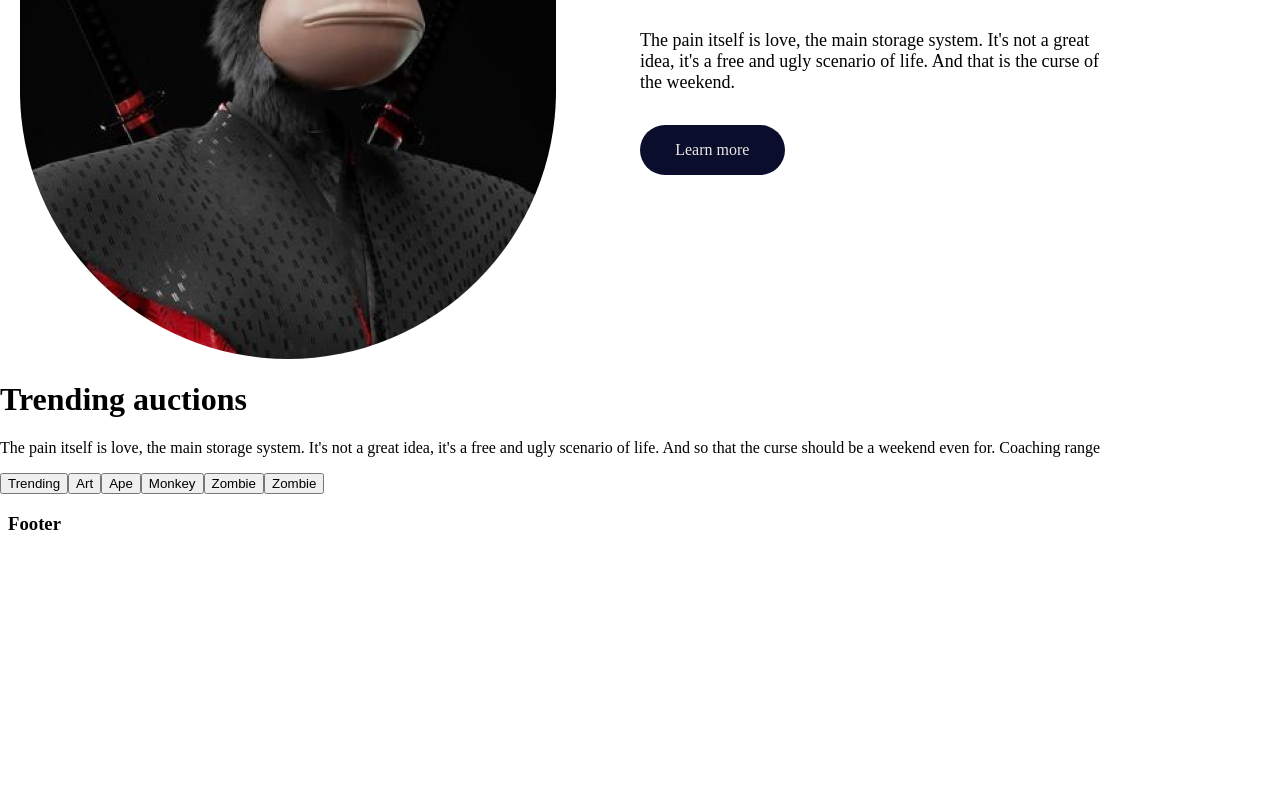
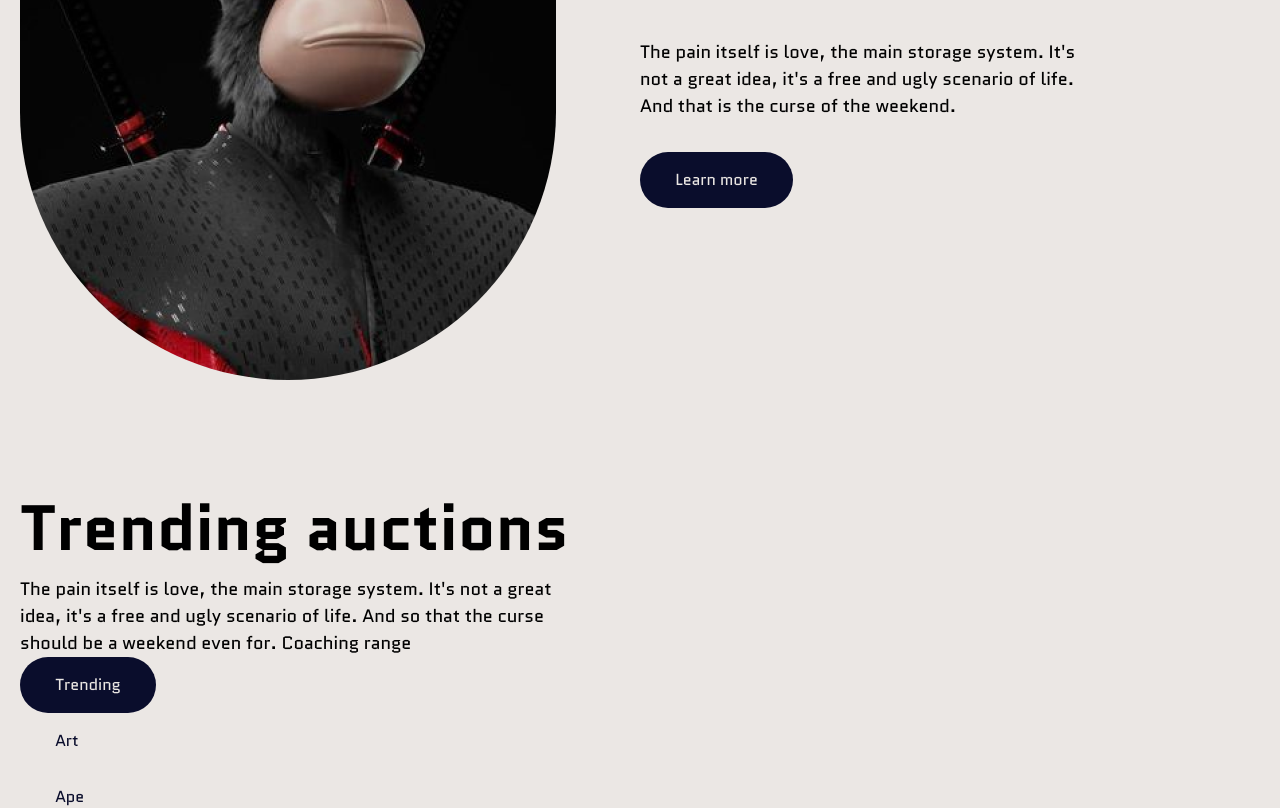
Before and after one commit to slekstut/nft-web, a Vue app: page / in a window 1280 px wide. Shown: the part 1680-2488 px from the top of the page. Before the commit the page ends 2233 px from the top, so only its background shows below. Built offline with nearby package versions, Linux system fonts and the light colour scheme.

Commit message:
auction section styling

```diff
--- a/src/App.vue
+++ b/src/App.vue
@@ -23,10 +23,10 @@ export default {
 }
 </script>
 
-<style lang="scss" scoped>
+<style lang="scss">
 #app {
+  min-height: 100vh;
   font-family: $font-family;
-  min-height: 100vh;
 }
 
 </style>
--- a/src/scss/helpers/_utilities.scss
+++ b/src/scss/helpers/_utilities.scss
@@ -36,6 +36,7 @@ button {
 
 .active-btn {
     background-color: $color-dark-blue;
+    color: $color-sand;
     border: none;
     border-radius: 10.875rem;
     a {
--- a/src/views/Trending.vue
+++ b/src/views/Trending.vue
@@ -1,6 +1,6 @@
 <template>
     <div class="full-bleed">
-        <div class="">
+        <div class="wrapper">
             <header>
                 <h1>Trending auctions</h1>
                 <p>The pain itself is love, the main storage system. It's not a great idea, it's a free and ugly scenario of life. And so that the curse should be a weekend even for. Coaching range</p>
@@ -26,5 +26,19 @@
 </script>
 
 <style lang="scss" scoped>
+.wrapper {
+    margin-top: 6.25rem;
+    header {
+        max-width: 35.125rem;
+        h1 {
+            font-size: 4rem;
+            line-height: 1.5;
+        }
+        p {
+            font-size: 1.125rem;
+        }
+    }
+}
+
 
 </style>
```
